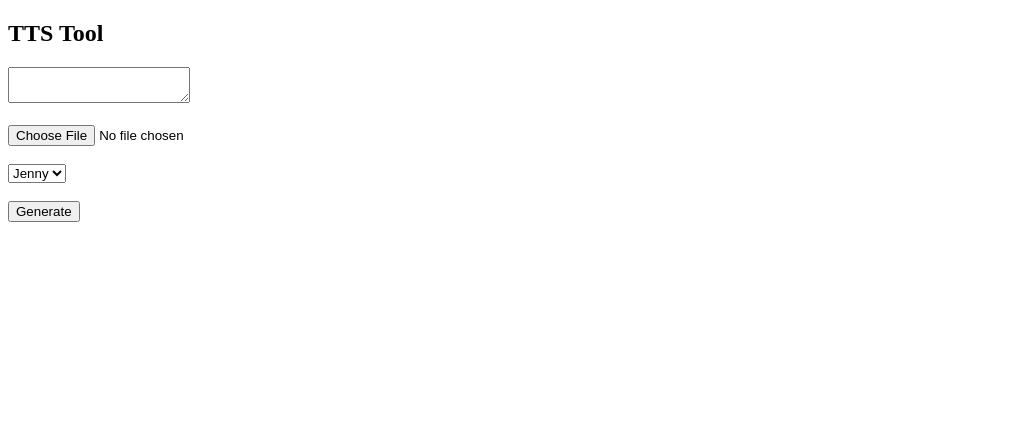
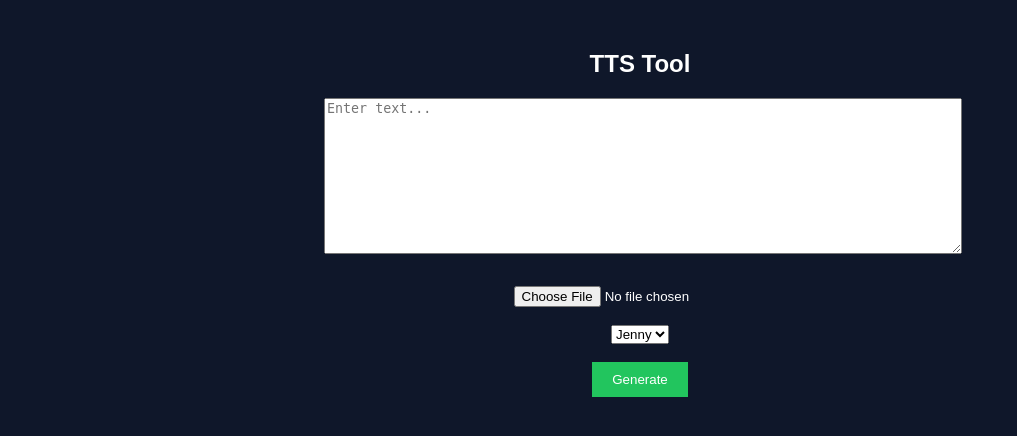
Before and after one commit to lemon9090/tts-website, a FastAPI app: page / in a window 1280 px wide. Shown: the top 436 px of the page, without its empty margins (0-1017 px from the left). Run offline with FastAPI, Linux system fonts and the light colour scheme.

Commit message:
Update index.html

```diff
--- a/templates/index.html
+++ b/templates/index.html
@@ -1,11 +1,16 @@
 <!DOCTYPE html>
 <html>
+<head>
+    <title>TTS Tool</title>
+    <link rel="stylesheet" href="/static/style.css">
+</head>
 <body>
 
+<div class="container">
     <h2>TTS Tool</h2>
 
     <form action="/generate" method="post" enctype="multipart/form-data">
-    <textarea name="text"></textarea><br><br>
+        <textarea name="text" placeholder="Enter text..."></textarea><br><br>
 
         <input type="file" name="file"><br><br>
 
@@ -15,6 +20,7 @@
 
         <button type="submit">Generate</button>
     </form>
+</div>
 
 </body>
 </html>
```
Lines whose indentation alone changed are shown as unchanged.
